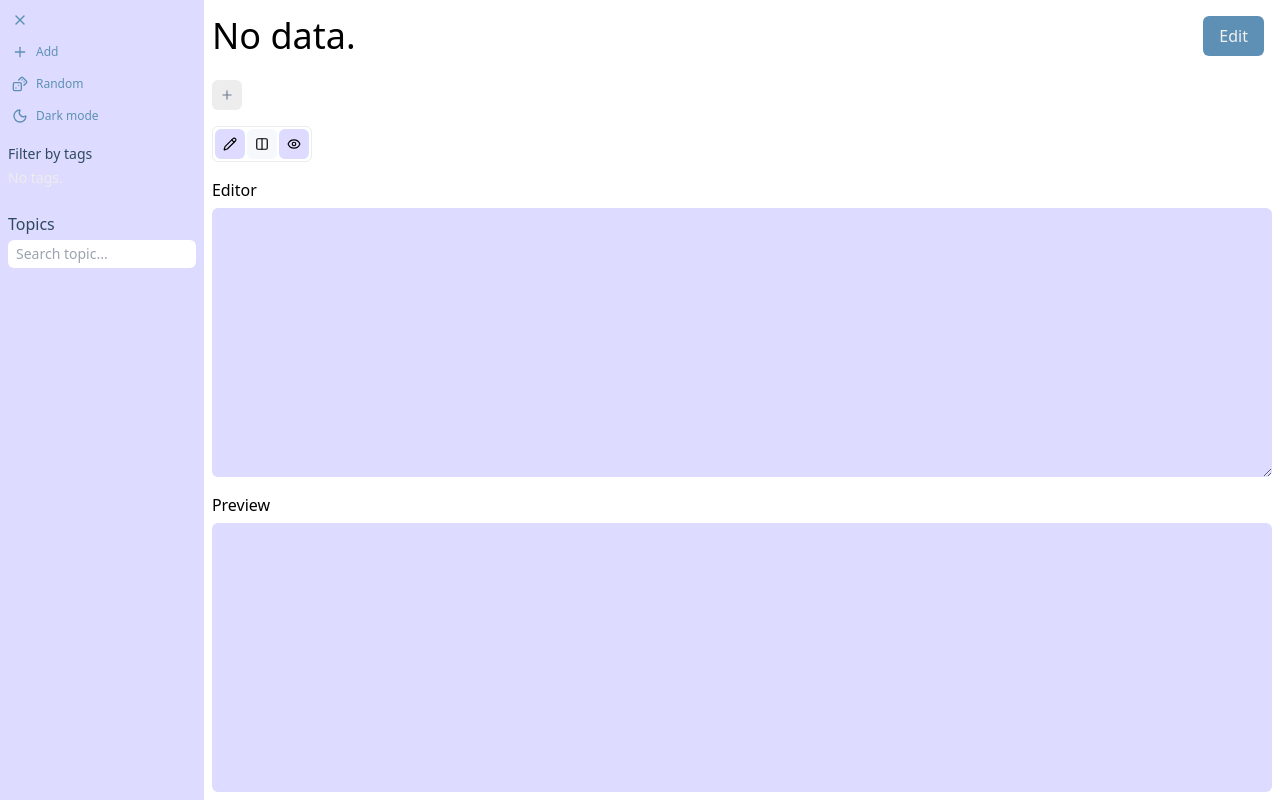
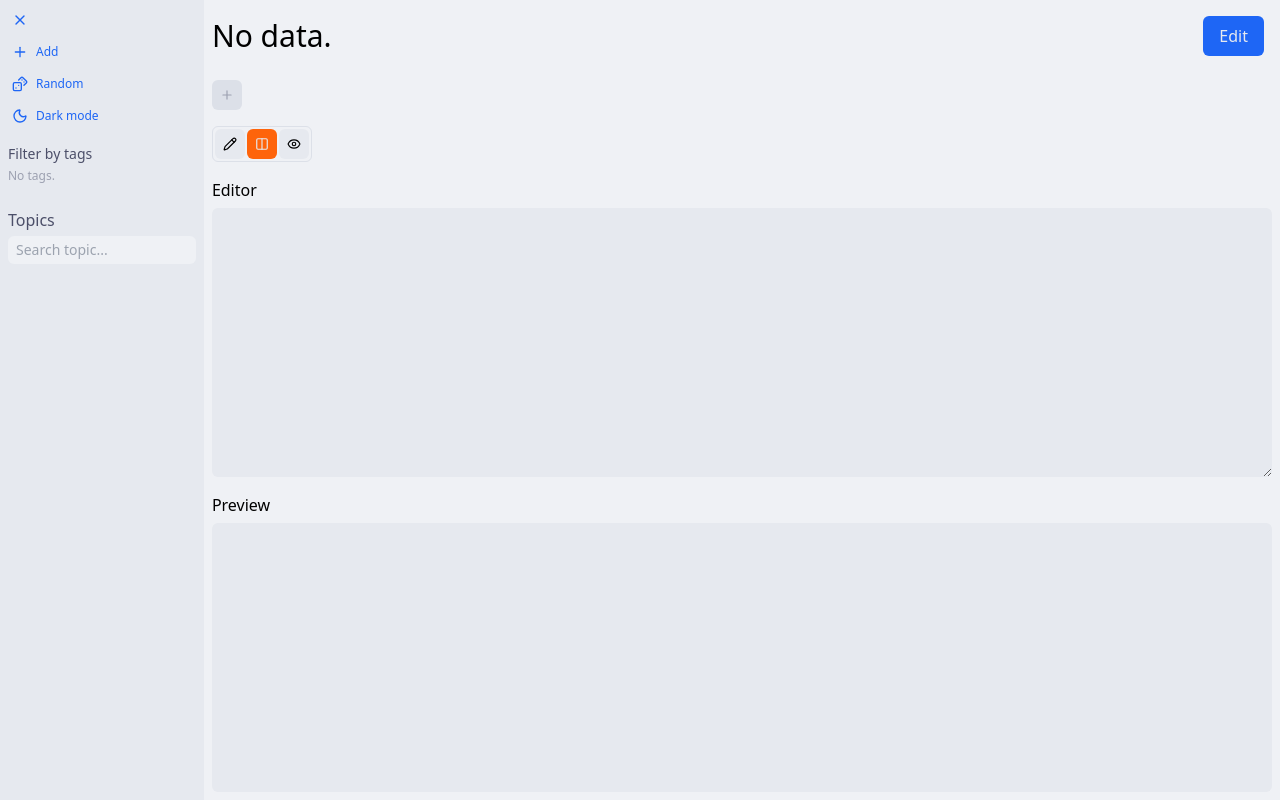
Before and after one commit to Lucccyo/ram, a React (Vite) app: page / in a window 1280 px wide. Built offline with nearby package versions, Linux system fonts and the light colour scheme.

Commit message:
nice theme

```diff
--- a/src/App.tsx
+++ b/src/App.tsx
@@ -362,7 +362,7 @@ export default function App() {
               <h4 className="text-sm mb-1">Filter by tags</h4>
               <div className="flex flex-wrap gap-1">
                 {allTags.length === 0 ? (
-                  <span className="text-sm text-soft">No tags.</span>
+                  <span className="text-xs text-secondary">No tags.</span>
                 ) : (
                   allTags.map((tag) => {
                     const isSelected = selectedTags.includes(tag);
@@ -378,7 +378,7 @@ export default function App() {
                         }}
                         className={`px-2 py-1 rounded text-xs ${isSelected
                           ? "bg-constructive text-inverse"
-                          : "bg-soft text-primary"
+                          : "bg-soft text-secondary"
                           }`}
                       >
                         {tag}
@@ -406,7 +406,7 @@ export default function App() {
                       key={index}
                       onClick={() => setCurrentTopic(topic)}
                       className={`text-xs cursor-pointer px-2 py-1 rounded-md mb-1 ${topic === currentTopic
-                        ? "bg-action"
+                        ? "bg-action text-inverse"
                         : "bg-transparent"
                         } truncate`}
                     >
@@ -455,7 +455,7 @@ export default function App() {
               icon={<Pencil size={14} />}
               className={`w-[30px] h-[30px]
               ${viewMode === "code"
-                  ? "bg-markdown"
+                  ? "bg-constructive text-inverse"
                   : "bg-surface"
                 }`}
             />
@@ -464,7 +464,7 @@ export default function App() {
               icon={<Columns2 size={14} />}
               className={`w-[30px] h-[30px]
               ${viewMode === "both"
-                  ? "bg-markdown"
+                  ? "bg-constructive text-inverse"
                   : "bg-surface"
                 }`}
             />
@@ -473,7 +473,7 @@ export default function App() {
               icon={<Eye size={14} />}
               className={`w-[30px] h-[30px]
               ${viewMode === "preview"
-                  ? "bg-markdown"
+                  ? "bg-constructive text-inverse"
                   : "bg-surface"
                 }`}
             />
--- a/src/components/NoteTitle.tsx
+++ b/src/components/NoteTitle.tsx
@@ -31,7 +31,7 @@ export function NoteTitle({ title, onRename, onDelete }: NoteTitleProps) {
       {isEditing ? (
         <>
           <input
-            className="text-4xl rounded-md m-0 p-0 bg-transparent bg-surface px-1"
+            className="text-3xl rounded-md m-0 p-0 bg-transparent bg-surface px-1"
             value={inputValue}
             onChange={e => setInputValue(e.target.value)}
             autoFocus
@@ -56,7 +56,7 @@ export function NoteTitle({ title, onRename, onDelete }: NoteTitleProps) {
         </>
       ) : (
         <>
-          <h2 className="text-4xl m-0 p-0">{title || "No data."}</h2>
+          <h2 className="text-3xl m-0 p-0">{title || "No data."}</h2>
           <ButtonText
             onClick={() => {
               setInputValue(title);
--- a/src/components/TagAdder.tsx
+++ b/src/components/TagAdder.tsx
@@ -42,7 +42,7 @@ export function TagAdder({ saveTag, allTags }: { saveTag: (tag: string) => void,
         <div className="fixed">
           <input
             ref={inputRef}
-            className="h-[30px] w-[200px] px-2 bg-soft rounded-t-md mr-2"
+            className="h-[30px] w-[200px] px-2 bg-soft rounded-md mr-2"
             autoFocus
             value={inputValue}
             onChange={(e) => setInputValue(e.target.value)}
--- a/src/theme.css
+++ b/src/theme.css
@@ -16,7 +16,7 @@
   }
 
   .text-inverse {
-    @apply text-txt-principal-dark dark:text-txt-principal-light;
+    @apply text-surface-light dark:text-surface-dark;
   }
 
   .text-secondary {
--- a/tailwind.config.js
+++ b/tailwind.config.js
@@ -5,36 +5,37 @@ export default {
   theme: {
     extend: {
       colors: {
-        'background-light': '#ffffff',
-        'background-dark': '#04040f',
+        'background-light': '#eff1f5',
+        'background-dark': '#24273a',
 
-        'surface-light': '#dddbff',
-        'surface-dark': '#0b0b24',
+        'surface-light': '#e6e9ef',
+        'surface-dark': '#1e2030',
 
-        'txt-principal-light': '#2f4a60',
-        'txt-principal-dark': '#f1f1f1',
+        'txt-principal-light': '#4c4f69',
+        'txt-principal-dark': '#cad3f5',
 
-        'txt-secondary-light': '#6b7d8f',
-        'txt-secondary-dark': '#c9d1d9',
+        'txt-secondary-light': '#9ca0b0',
+        'txt-secondary-dark': '#6e738d',
 
-        'destructive-action-light': '#e63946',
-        'destructive-action-dark': '#e63946',
+        'destructive-action-light': '#d20f39',
+        'destructive-action-dark': '#ed8796',
 
-        'constructive-action-light': '#ffc300',
-        'constructive-action-dark': '#ffc300',
+        'constructive-action-light': '#fe640b',
+        'constructive-action-dark': '#f5a97f',
 
-        'action-light': '#5e90b5',
-        'action-dark': '#5e90b5',
+        'action-light': '#1e66f5',
+        'action-dark': '#8aadf4',
 
-        'soft-light': '#ededed',
-        'soft-dark': '#324759',
+        'soft-light': '#dce0e8',
+        'soft-dark': '#313244',
 
-        'links-light': '#457b9d',
-        'links-dark': '#457b9d',
+        'links-light': '#209fb5',
+        'links-dark': '#8bd5ca',
 
-        'markdown-light': '#f5f9fb',
-        'markdown-dark': '#273947',
-      },
+        'markdown-light': '#fafafa',
+        'markdown-dark': '#1e2030',
+      }
+
     },
   },
   plugins: [],
```
